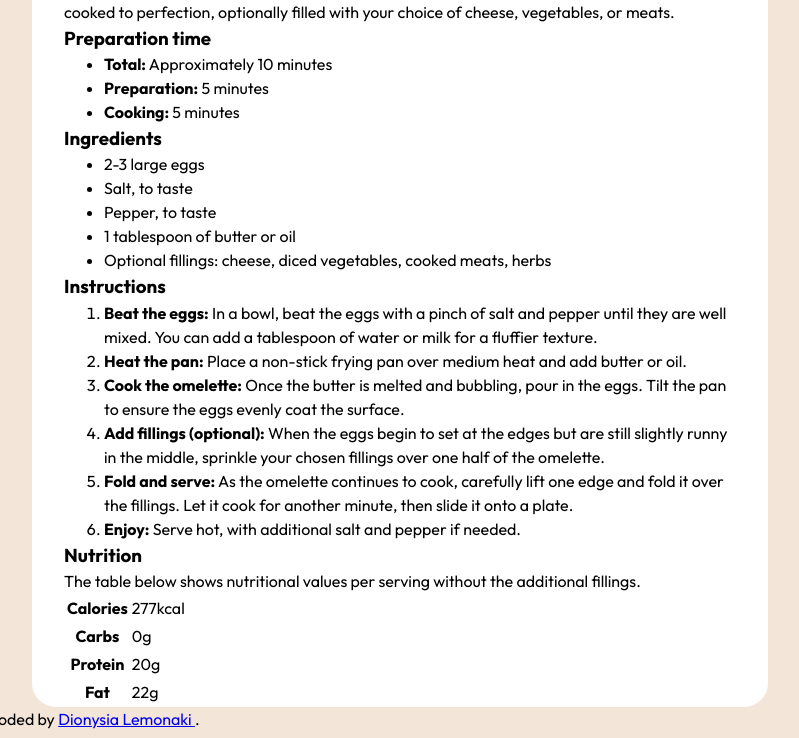
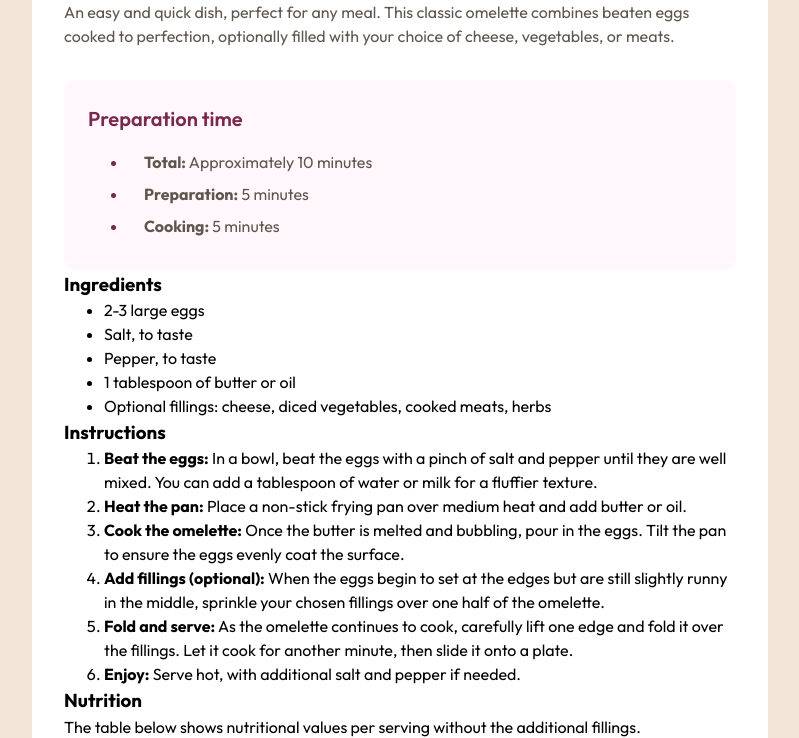
Before and after one commit to dionysia-lemonaki/FEM-recipe-page, a plain HTML site: page index.html in a window 1280 px wide. Shown: the part 579-1317 px from the top of the page, without its empty margins (240-1039 px from the left). Drawn offline with Linux system fonts and the light colour scheme.

Commit message:
Add intro paragraph and preparation time section styles

```diff
--- a/css/styles.css
+++ b/css/styles.css
@@ -91,9 +91,13 @@ body {
     background-color: var(--white);
 }
 
-.recipe-container > *:not(.recipe-img-wrapper) {
+.recipe-container {
     padding-inline: var(--spacing-400);
   }
+
+.recipe-img-wrapper {
+    margin-inline: calc(-1 * var(--spacing-400));
+}
 
 .recipe-img {
     display: block;
@@ -108,6 +112,39 @@ body {
     font-weight: var(--font-weight-regular);
     line-height: 1;
     color: var(--stone-900);
+}
+
+.recipe-intro {
+    margin-top: var(--spacing-300);
+    color: var(--stone-600);
+    font-weight: var(--font-weight-regular);
+}
+
+.recipe-time {
+    background-color: var(--rose-50);
+    padding: var(--spacing-300);
+    margin-top: var(--spacing-400);
+    border-radius: var(--spacing-150);
+}
+
+.recipe-time-title {
+    color: var(--rose-800);
+    font-size: var(--font-size-lg);
+    font-weight: var(--font-weight-semibold);
+}
+
+.recipe-time-list {
+    margin-top: var(--spacing-200);
+}
+
+.recipe-time-list-item {
+    padding-left: var(--spacing-200);
+    color: var(--stone-600);
+    margin-bottom: var(--spacing-100);
+}
+
+.recipe-time-list-item::marker {
+    color: var(--rose-800);
 }
 
 /* Larger Screen Styles */
```
